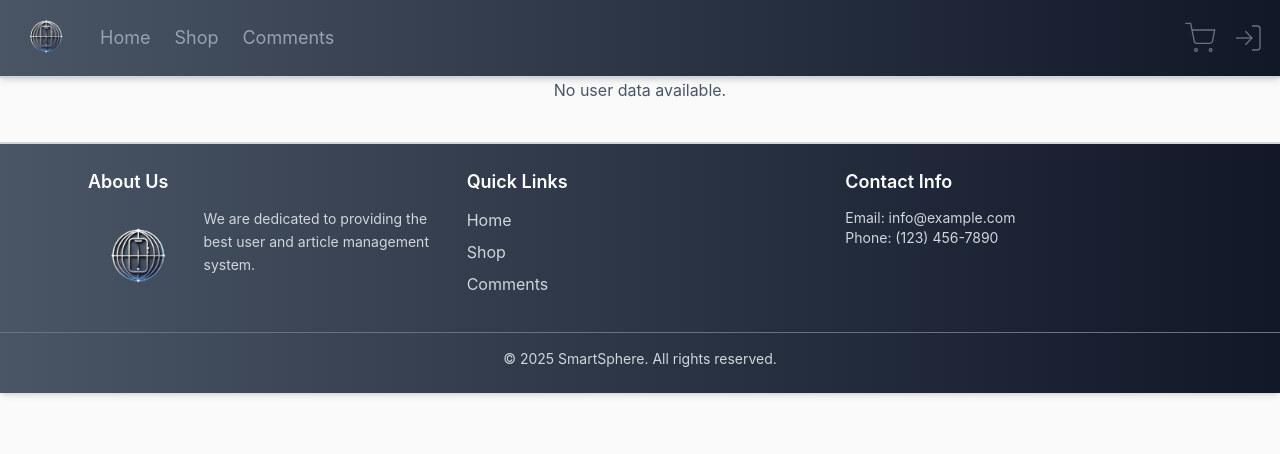
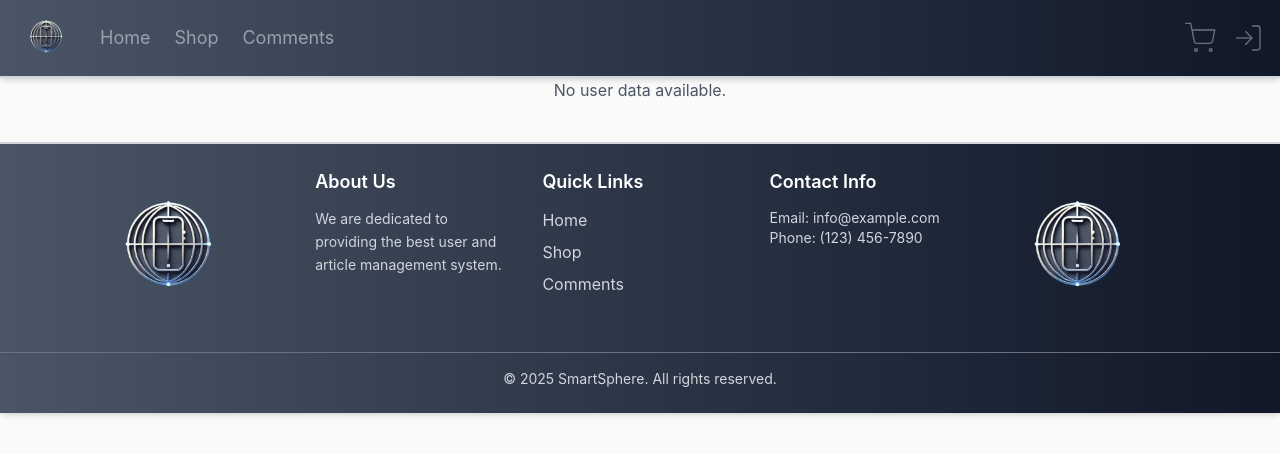
Before and after one commit to WDJohanWD/proyectoreact, a React (Vite) app in the folder react-project/: page /profile in a window 1280 px wide. Shown: the top 454 px of the page. Built offline with nearby package versions, Linux system fonts and the light colour scheme; data requests are answered from the project's data file.

Commit message:
added logo to footer

```diff
--- a/react-project/src/layout/Footer.jsx
+++ b/react-project/src/layout/Footer.jsx
@@ -3,22 +3,21 @@ import logo from '../assets/logo.png'
 const Footer = () => {
   return (
     <footer className="bg-gradient-to-r from-gray-600 to-gray-900 text-gray-300 py-6 mt-10 shadow-md border-t-2 border-gray-300">
-      <div className="max-w-6xl mx-auto px-6 grid md:grid-cols-3 gap-8 text-center md:text-left">
-
+      <div className="max-w-6xl mx-auto px-6 grid md:grid-cols-5 gap-8 text-center md:text-left">
+        <div>
+            <img className='w-40 m-0 p-0' src={logo} alt="" />
+        </div>
         {/* About Us */}
         <div>
-          <h3 className="text-lg font-semibold text-white mb-3">About Us</h3>
-          <div className='grid grid-cols-3'>
-            <img className='w-25 m-0 p-0' src={logo} alt="" />
-            <p className="text-sm leading-relaxed m-0 p-0 col-span-2">
+          <h3 className="text-lg font-semibold text-white mb-3 col-span-2">About Us</h3>
+            <p className="text-sm leading-relaxed m-0 p-0 ">
               We are dedicated to providing the best user and article management system.
             </p>
-          </div>
         </div>
 
         {/* Quick Links */}
         <div>
-          <h3 className="text-lg font-semibold text-white mb-3">Quick Links</h3>
+          <h3 className="text-lg font-semibold text-white mb-3 ">Quick Links</h3>
           <ul className="space-y-2">
             <li><Link to="/" className="hover:text-teal-400 transition">Home</Link></li>
             <li><Link to="/articles" className="hover:text-teal-400 transition">Shop</Link></li>
@@ -32,13 +31,16 @@ const Footer = () => {
           <p className="text-sm">Email: info@example.com</p>
           <p className="text-sm">Phone: (123) 456-7890</p>
         </div>
-
+        <div>
+            <img className='w-40 m-0 p-0' src={logo} alt="" />
+        </div>
       </div>
 
       {/* Footer Bottom */}
       <div className="text-center text-sm border-t border-gray-500 mt-6 pt-4">
         <p>&copy; {new Date().getFullYear()} SmartSphere. All rights reserved.</p>
       </div>
+
     </footer>
   );
 };
```
